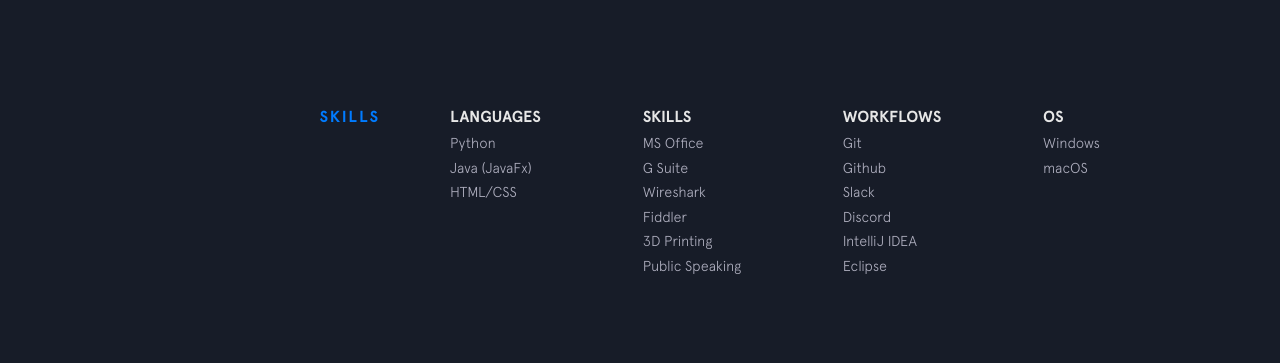
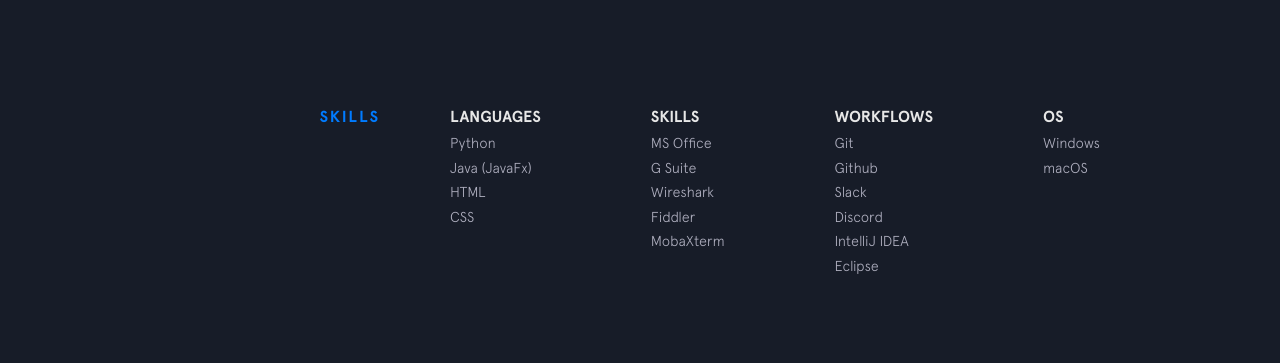
Before and after one commit to rh376/raiyanh717.github.io, a Jekyll site: the page built from index.html, in a window 1280 px wide. Shown: the part 1713-2076 px from the top of the page. Built offline with Jekyll 4.4.1, drawn with Linux system fonts in a browser that asks for light colours; nearby versions of some CDN libraries.

Commit message:
edit skills

```diff
--- a/_data/skills.yml
+++ b/_data/skills.yml
@@ -1,15 +1,15 @@
 languages:
   - item: Python
   - item: Java (JavaFx)
-  - item: HTML/CSS
+  - item: HTML
+  - item: CSS
 
 skills:
   - item: MS Office
   - item: G Suite
   - item: Wireshark
   - item: Fiddler
-  - item: 3D Printing
-  - item: Public Speaking
+  - item: MobaXterm
 
 workflows:
   - item: Git
```
